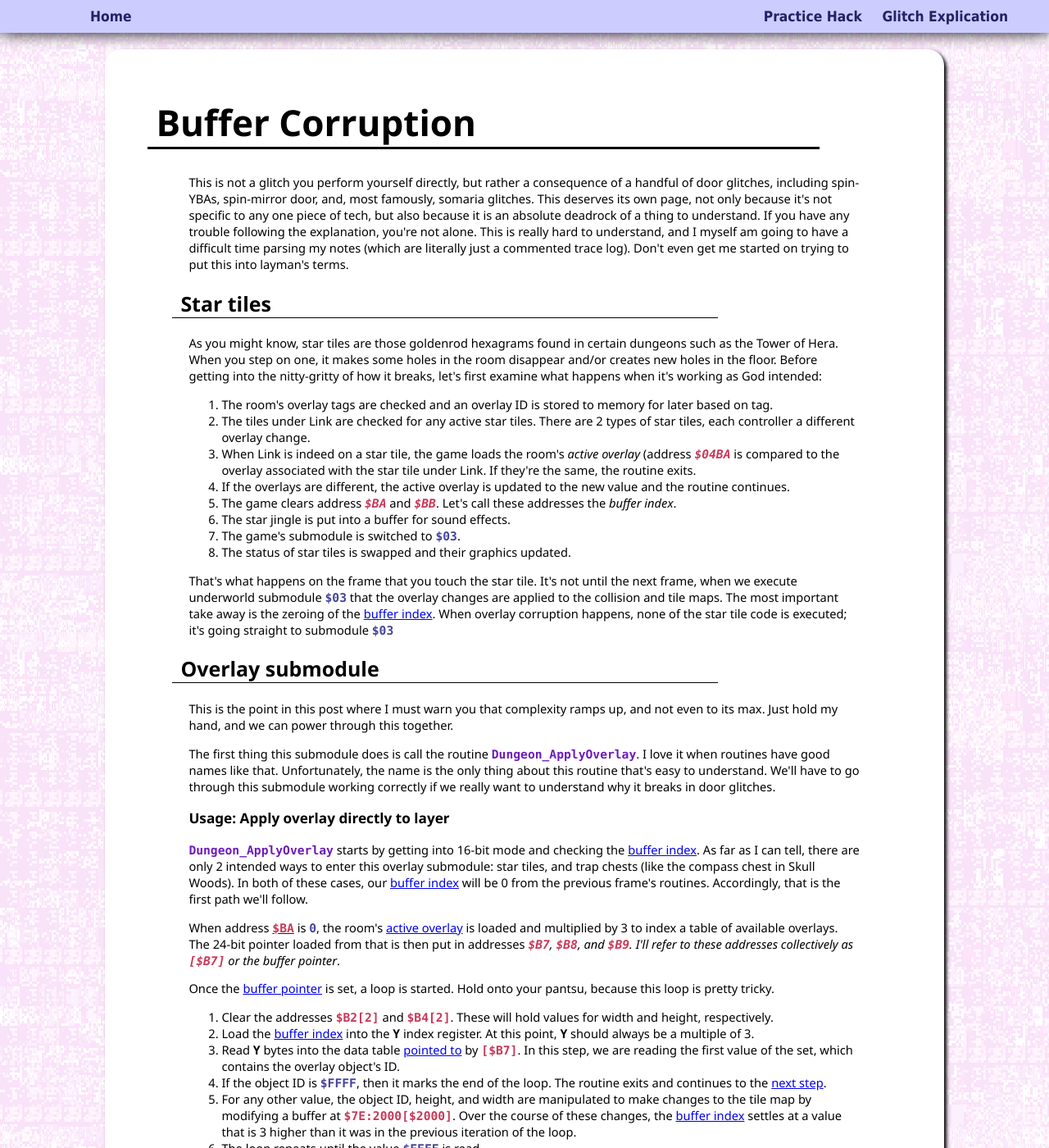
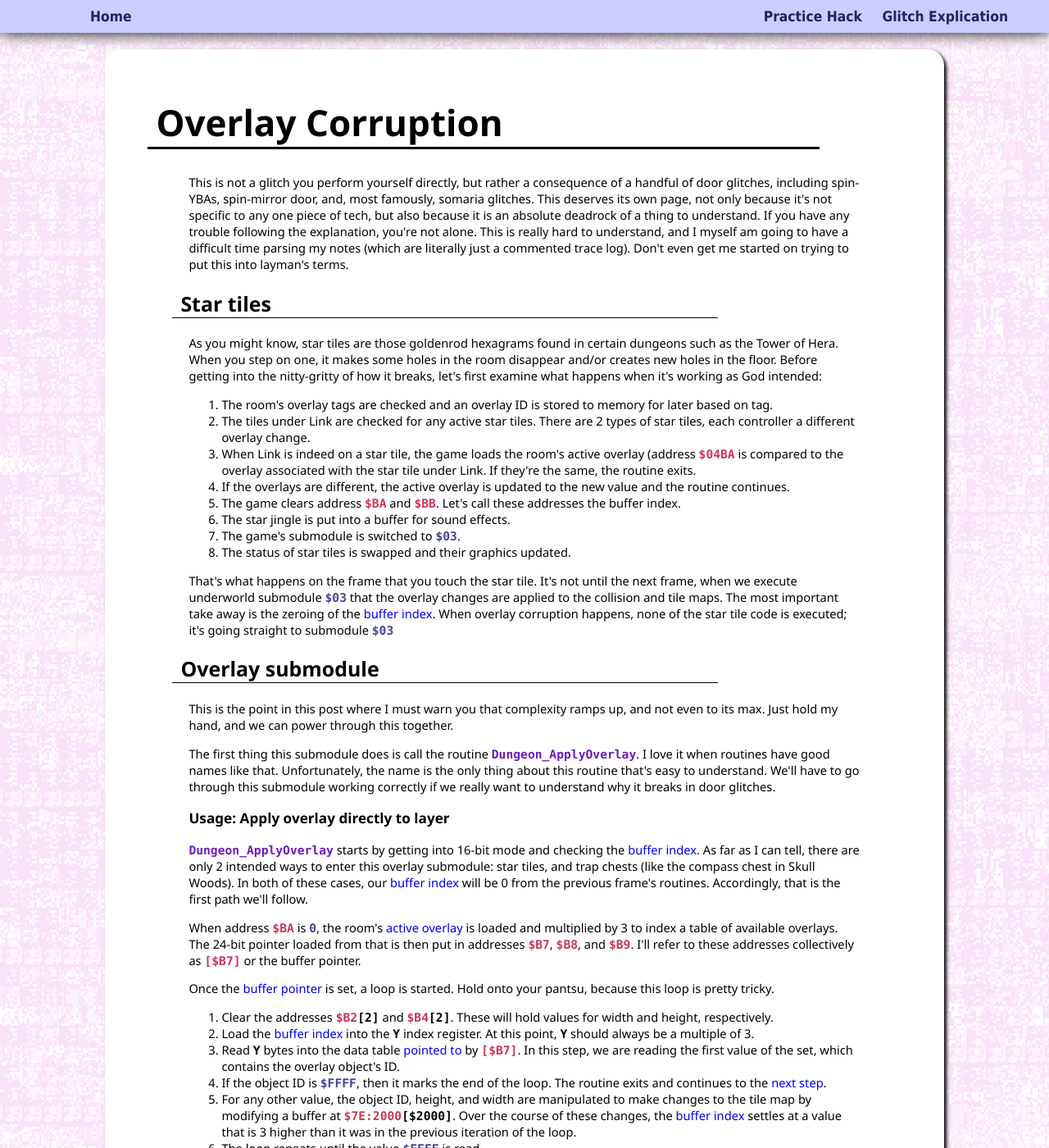
Before and after one commit to spannerisms/spannerisms.github.io, a Jekyll site: the page built from overlaycorruption.html, in a window 1280 px wide and 1400 px high. Shown: the whole window at 82% size. Built offline with Jekyll 4.4.1, drawn with Linux system fonts in a browser that asks for light colours.

Commit message:
why'd it name it that

```diff
--- a/assets/base.css
+++ b/assets/base.css
@@ -9,6 +9,13 @@
 	height: 100%;
 }
 
+a {
+	text-decoration: none;
+}
+
+dfn {
+	font-style: normal;
+}
 nav.sitenav {
 	display: block;
 	background: #CCCCFF;
@@ -25,8 +32,8 @@
 }
 
 :target{
-	padding-top: 30px;
-	margin-top: -30px;
+	padding-top: 40px;
+	margin-top: -40px;
 }
 
 nav > div {
@@ -217,6 +224,11 @@
 	display: contents;
 }
 
+/* Linking to previous terms */
+span.dfnwrap:target > dfn {
+	background: #FFFF8B;
+	border: 2px solid #CCCC80
+}
 /* Backgrounds */
 div.content {
 	background-attachment: fixed;
--- a/buffercorruption.html
+++ b/overlaycorruption.html
@@ -1,10 +1,10 @@
 ---
 layout: default
-title: Buffer Corruption Explication
+title: Overlay Corruption Explication
 background: glitchybg
 ---
 <div class="contentstuff glitchexp">
-	<h1>Buffer Corruption</h1>
+	<h1>Overlay Corruption</h1>
 	<p>This is not a glitch you perform yourself directly, but rather a consequence of a handful of door glitches, including spin-YBAs, spin-mirror door, and, most famously, somaria glitches. This deserves its own page, not only because it's not specific to any one piece of tech, but also because it is an absolute deadrock of a thing to understand. If you have any trouble following the explanation, you're not alone. This is really hard to understand, and I myself am going to have a difficult time parsing my notes (which are literally just a commented trace log). Don't even get me started on trying to put this into layman's terms.</p>
 
 	<h2>Star tiles</h2>
@@ -28,14 +28,14 @@
 
 	<h3>Usage: Apply overlay directly to layer</h3>
 	<p><code class="routine">Dungeon_ApplyOverlay</code> starts by getting into 16-bit mode and checking the <a class="term" href="#BA">buffer index</a>. As far as I can tell, there are only 2 intended ways to enter this overlay submodule: star tiles, and trap chests (like the compass chest in Skull Woods). In both of these cases, our <a class="term" href="#BA">buffer index</a> will be 0 from the previous frame's routines. Accordingly, that is the first path we'll follow.</p>
-	<p>When address <a class="term" href="#BA"><code class="address">$BA</code></a> is <code class="value">0</code>, the room's <a class="term" href="#04BA">active overlay</a> is loaded and multiplied by 3 to index a table of available overlays. The 24-bit pointer loaded from that is then put in <span class="dfnwrap" id="B7">addresses <dfn><code class="address">$B7</code>, <code class="address">$B8</code>, and <code class="address">$B9</code>. I'll refer to these addresses collectively as <dfn><code class="address">[$B7]</code></dfn> or the <dfn>buffer pointer</dfn></span>.</p>
+	<p>When address <a class="term" href="#BA"><code class="address">$BA</code></a> is <code class="value">0</code>, the room's <a class="term" href="#04BA">active overlay</a> is loaded and multiplied by 3 to index a table of available overlays. The 24-bit pointer loaded from that is then put in <span class="dfnwrap" id="B7">addresses <dfn><code class="address">$B7</code>, <code class="address">$B8</code>, and <code class="address">$B9</code></dfn>. I'll refer to these addresses collectively as <dfn><code class="address">[$B7]</code></dfn> or the <dfn>buffer pointer</dfn></span>.</p>
 	<p>Once the <a class="term" href="#B7" title="Did you seriously forget this already? It's right there in the previous paragraph!">buffer pointer</a> is set, a loop is started. Hold onto your pantsu, because this loop is pretty tricky.</p>
 	<ol>
-		<li>Clear the addresses <code class="address">$B2[2]</code> and <code class="address">$B4[2]</code>. These will hold values for width and height, respectively.</li>
+		<li>Clear the addresses <code class="address">$B2</code><code class="addrsize">[2]</code> and <code class="address">$B4</code><code class="addrsize">[2]</code>. These will hold values for width and height, respectively.</li>
 		<li>Load the <a class="term" href="#BA">buffer index</a> into the <code class="register">Y</code> index register. At this point, <code class="register">Y</code> should always be a multiple of 3.</li>
 		<li>Read <code class="register">Y</code> bytes into the data table <a class="term" href="#B7">pointed to</a> by <code class="address">[$B7]</code>. In this step, we are reading the first value of the set, which contains the overlay object's ID.</li>
 		<li>If the object ID is <code class="value">$FFFF</code>, then it marks the end of the loop. The routine exits and continues to the <a href="#DMA">next step</a>.</li>
-		<li>For any other value, the object ID, height, and width are manipulated to make changes to the tile map by modifying a buffer at <code class="address">$7E:2000[$2000]</code>. Over the course of these changes, the <a class="term" href="#BA">buffer index</a> settles at a value that is 3 higher than it was in the previous iteration of the loop.</li>
+		<li>For any other value, the object ID, height, and width are manipulated to make changes to the tile map by modifying a buffer at <code class="address">$7E:2000</code><code class="addrsize">[$2000]</code>. Over the course of these changes, the <a class="term" href="#BA">buffer index</a> settles at a value that is 3 higher than it was in the previous iteration of the loop.</li>
 		<li>The loop repeats until the value <code class="value">$FFFF</code> is read.</li>
 	</ol>
 	<p>To be honest, this object parsing routine is really confusing, and I didn't really bother figuring it out. Thankfully, it doesn't actually seem relevant to the glitch, so I'll skip it.</p>
```
